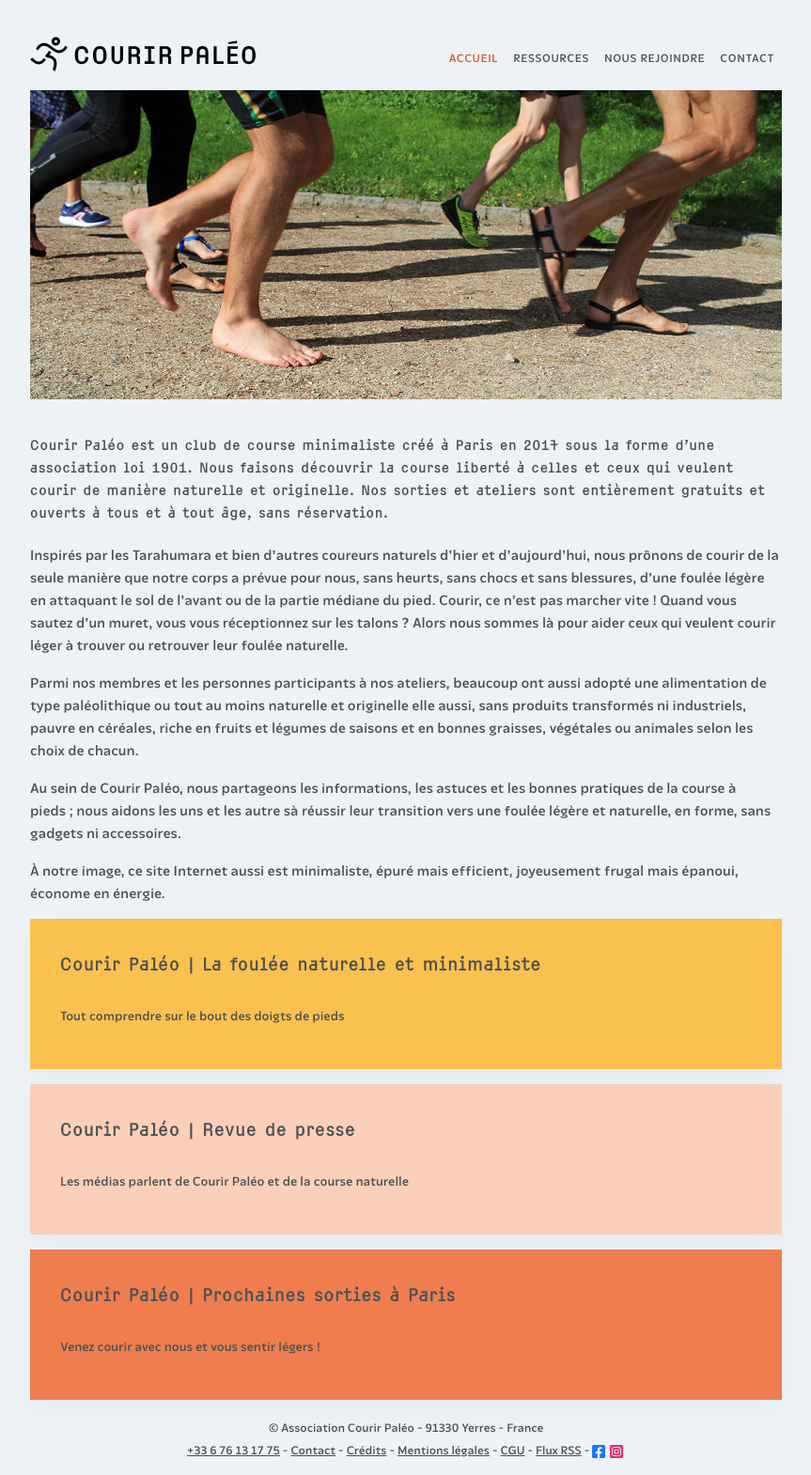
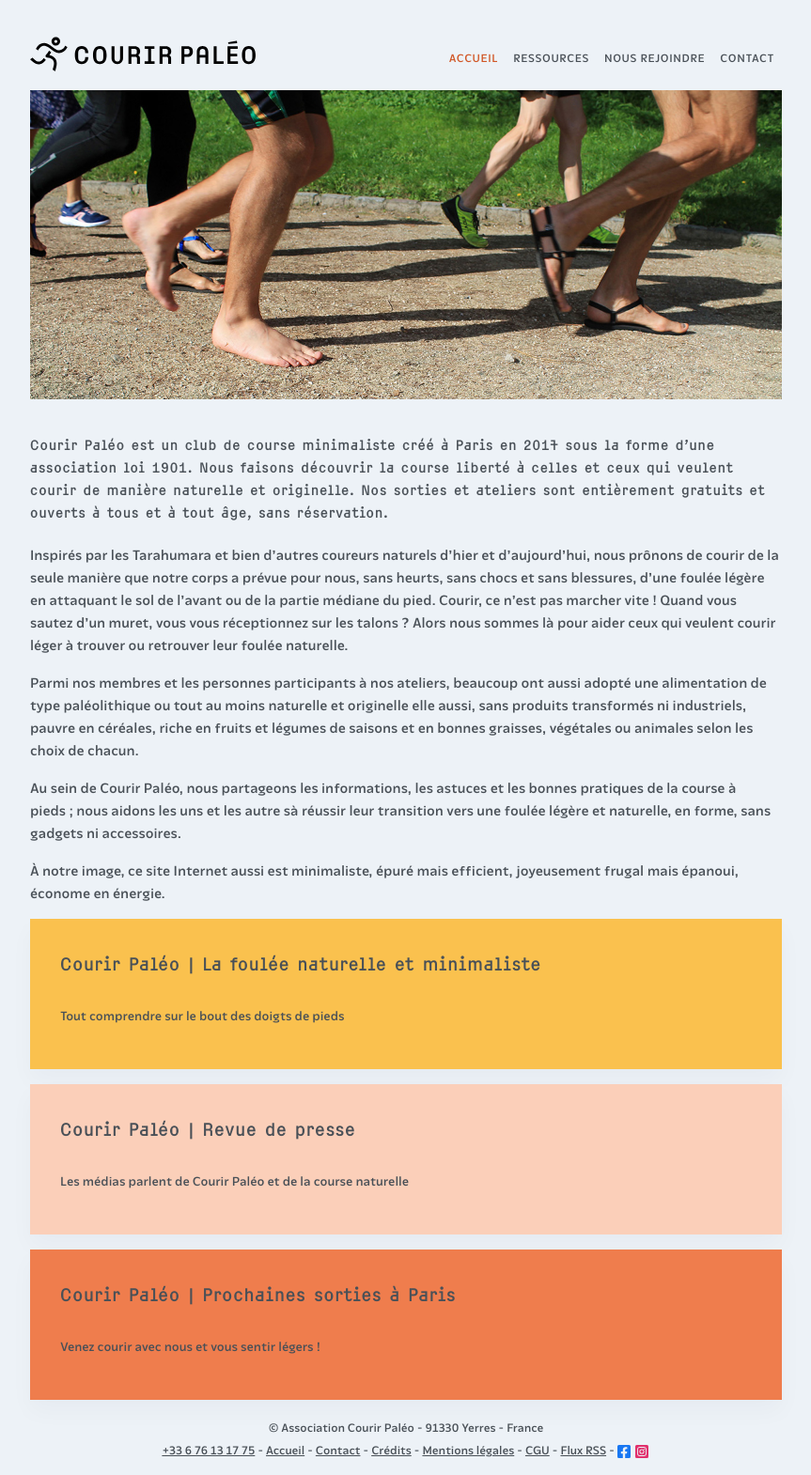
Before and after one commit to courirpaleo/courirpaleo.github.io, a Jekyll site: the page built from index.md, in a window 1280 px wide. Shown: the whole page at 94% size, without its empty margins (208-1071 px from the left). Built offline with Jekyll 4.4.1, drawn with Linux system fonts in a browser that asks for light colours; some web fonts are replaced.

Commit message:
Update footer.html

```diff
--- a/_includes/footer.html
+++ b/_includes/footer.html
@@ -3,6 +3,7 @@
 © Association Courir Paléo - 91330 Yerres - France
 <br/>
 <a href="tel:+33676131775">+33 6 76 13 17 75</a>
+- <a href="/index">Accueil</a>
 - <a href="/contact">Contact</a>
 - <a href="/credits">Crédits</a>
 - <a href="/mentions">Mentions légales</a>
```
